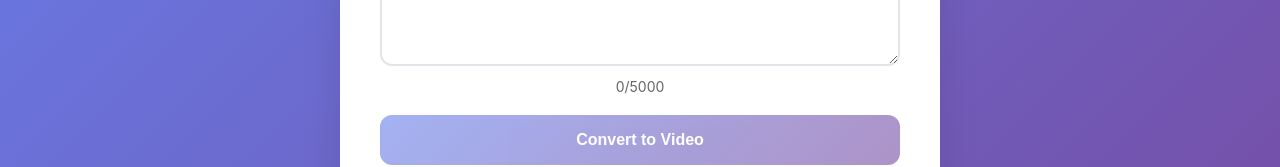
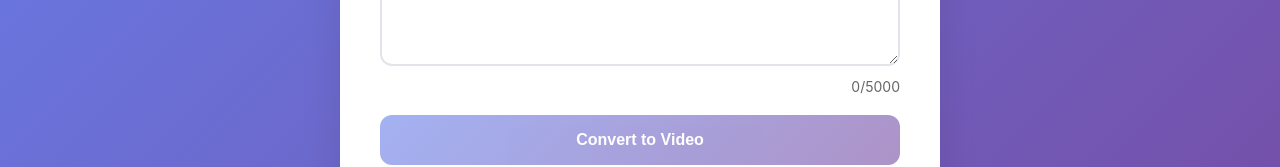
Before and after one commit to Donald06010/text-to-video-converter, a React (Create React App) app: page / in a window 1280 px wide. Shown: the part 382-549 px from the top of the page. Built offline with nearby package versions, Linux system fonts and the light colour scheme.

Commit message:
Add status next  to char-count

```diff
--- a/src/App.css
+++ b/src/App.css
@@ -62,7 +62,7 @@ textarea:disabled {
 }
 
 .char-counter {
-  text-align: center;
+  text-align: right;
   color: #666;
   font-size: 14px;
   margin: 8px 0 20px;
--- a/src/App.js
+++ b/src/App.js
@@ -91,9 +91,16 @@ function App() {
             maxLength={5000}
             disabled={isProcessing}
           />
-          <div className="char-counter">
-            {text.length}/5000
-            {processingId && status && <span className="status-text"> | Status: {status}</span>}
+          <div style={{
+            display: 'flex',
+            justifyContent: 'space-between'
+          }}>
+            <div style={{ textAlign: 'left' }}>
+              {processingId && status && <span className="status-text"> | Status: {status}</span>}
+            </div>
+            <div className="char-counter">
+              {text.length}/5000
+            </div>
           </div>
 
           <button
```
